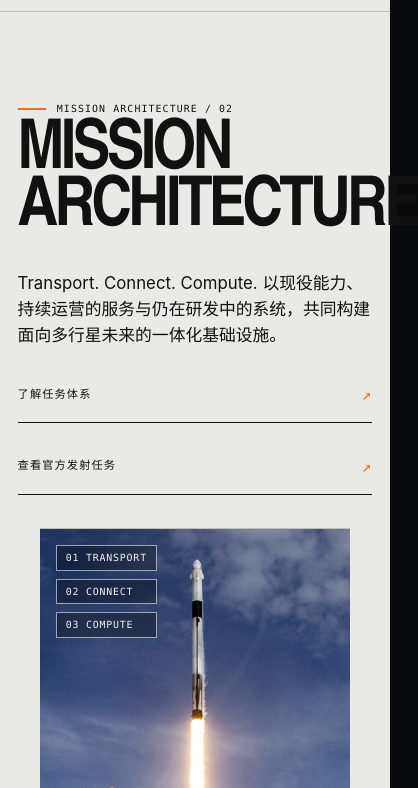
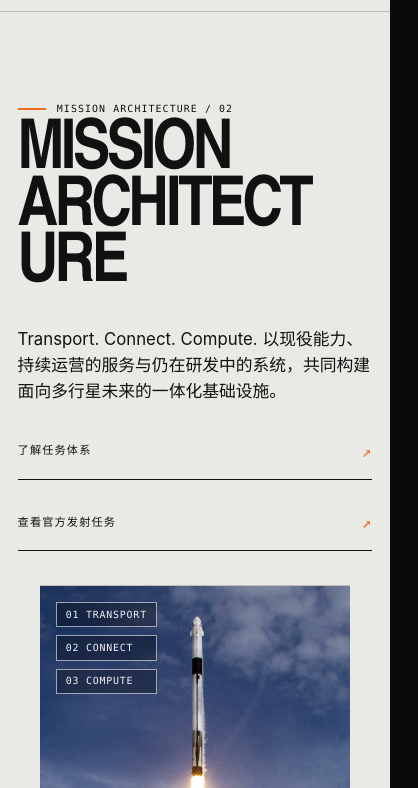
Before and after one commit to flameyc/spacex-concept, a plain HTML site: page missions.html in a window 390 px wide. Shown: the part 56-844 px from the top of the page, 418 px wide, since content can reach past the window. Drawn offline with Linux system fonts and the light colour scheme.

Commit message:
Fix mobile mission layout

```diff
--- a/missions.html
+++ b/missions.html
@@ -181,7 +181,7 @@
 
     @media (max-width: 700px) {
       .mission-hero__copy::after { display: none; }
-      .mission-hero .display { font-size: clamp(3rem, 14.5vw, 4.7rem); }
+      .mission-hero .display { font-size: clamp(3rem, 14.5vw, 4.7rem); overflow-wrap: anywhere; }
       .mission-hero__index { grid-template-columns: 1fr; }
       .mission-hero__actions { display: grid; }
       .system-row { grid-template-columns: 2.7rem minmax(0, 1fr); gap: 1rem; }
```
